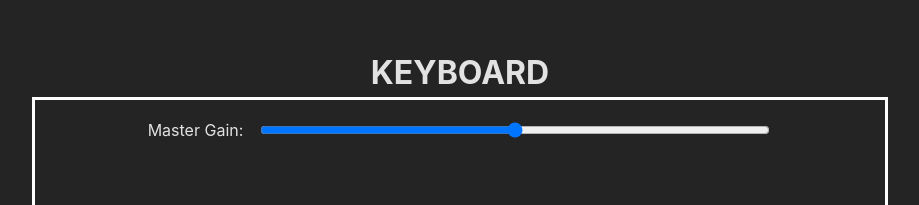
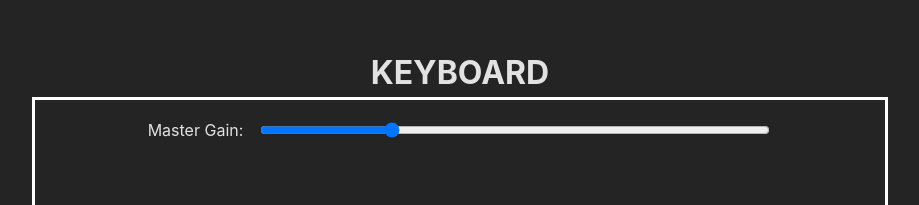
Before and after one commit to nchau3/RK-23-Keyboard, a React (Vite) app: page / in a window 1280 px wide. Shown: the part 174-379 px from the top of the page, without its empty margins (180-1099 px from the left). Built offline with nearby package versions, Linux system fonts and the light colour scheme.

Commit message:
masterGain node connected to slider input

```diff
--- a/src/components/Controls.jsx
+++ b/src/components/Controls.jsx
@@ -1,20 +1,20 @@
 //styles
 import "../styles/component-styles/controls.scss"
 
-export default function Controls() {
+export default function Controls(props) {
   return (
     <div className="controls">
       <div className="slider-container">
         <span>Master Gain:</span>
         <input
           type="range"
-          id="volume"
+          id="master_gain"
           min="0.0"
           max="1.0"
           step="0.01"
-          value="0.5"
-          list="volumes"
-          name="volume" />
+          value={`${props.masterGain}`}
+          name="master_gain"
+          onChange={e => props.onChange(e.target.value)}/>
       </div>
     </div>
   )
--- a/src/components/Keyboard.jsx
+++ b/src/components/Keyboard.jsx
@@ -9,7 +9,7 @@ import useAudioContext from "../useAudioContext";
 import "../styles/component-styles/keyboard.scss";
 
 export default function Keyboard() {
-  const { audioContext, mainGainNode, oscList, volume, changeVolume, noteFreq } = useAudioContext();
+  const { audioContext, mainGainNode, oscList, masterGain, changeMasterGain, noteFreq } = useAudioContext();
 
   const playTone = (freq) => {
     const osc = audioContext.createOscillator();
@@ -53,7 +53,7 @@ export default function Keyboard() {
 
   return (
     <div className="keyboard">
-      <Controls />
+      <Controls masterGain={masterGain} onChange={changeMasterGain}/>
       <div className="keys-container">
         {pianoKeys}
       </div>
--- a/src/useAudioContext.js
+++ b/src/useAudioContext.js
@@ -17,13 +17,13 @@ for (let i = 0; i < 9; i++) {
 }
 
 export default function useAudioContext() {
-  const [volume, setVolume] = useState(0.25);
+  const [masterGain, setMasterGain] = useState(0.25);
 
-  mainGainNode.gain.value = volume;
+  mainGainNode.gain.value = masterGain;
 
-  const changeVolume = (newValue) => {
-    setVolume(newValue);
+  const changeMasterGain = (newValue) => {
+    setMasterGain(newValue);
   }
 
-  return { audioContext, mainGainNode, oscList, volume, changeVolume, noteFreq };
+  return { audioContext, mainGainNode, oscList, masterGain, changeMasterGain, noteFreq };
 }
```
